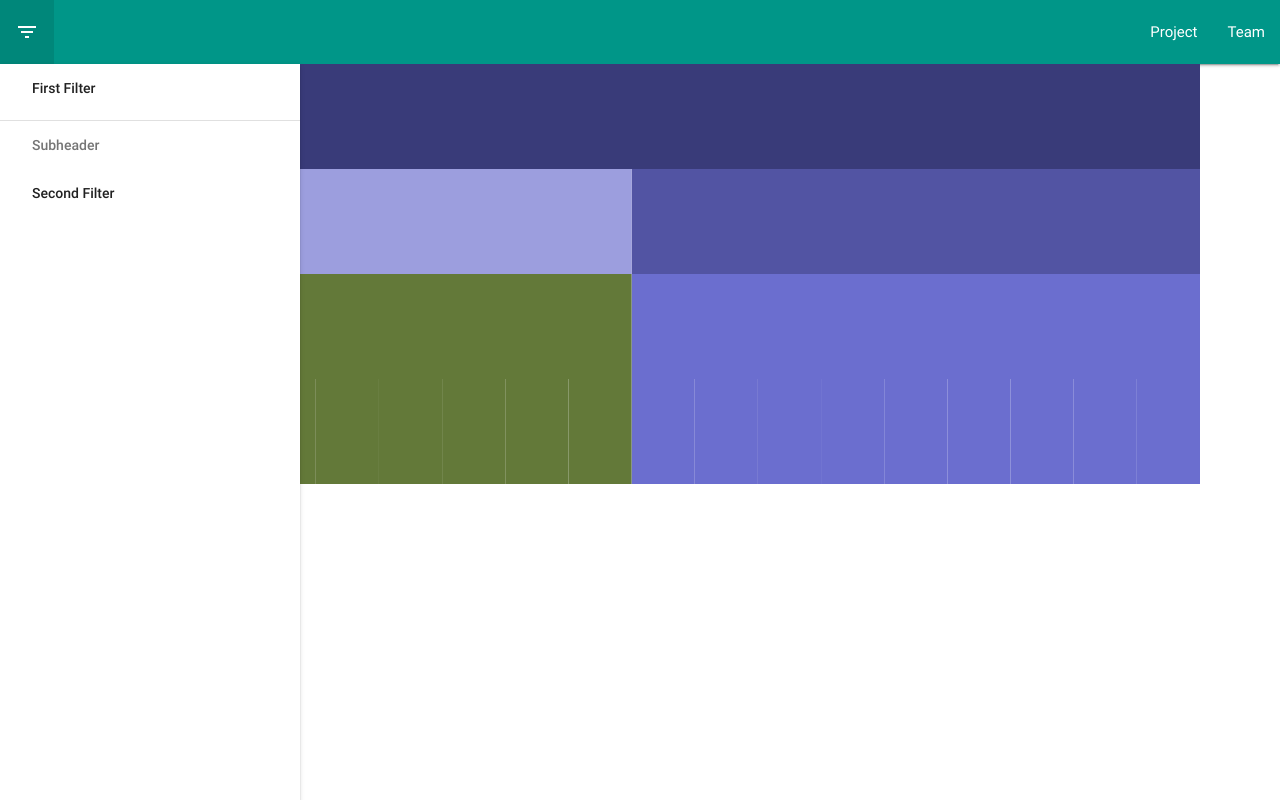
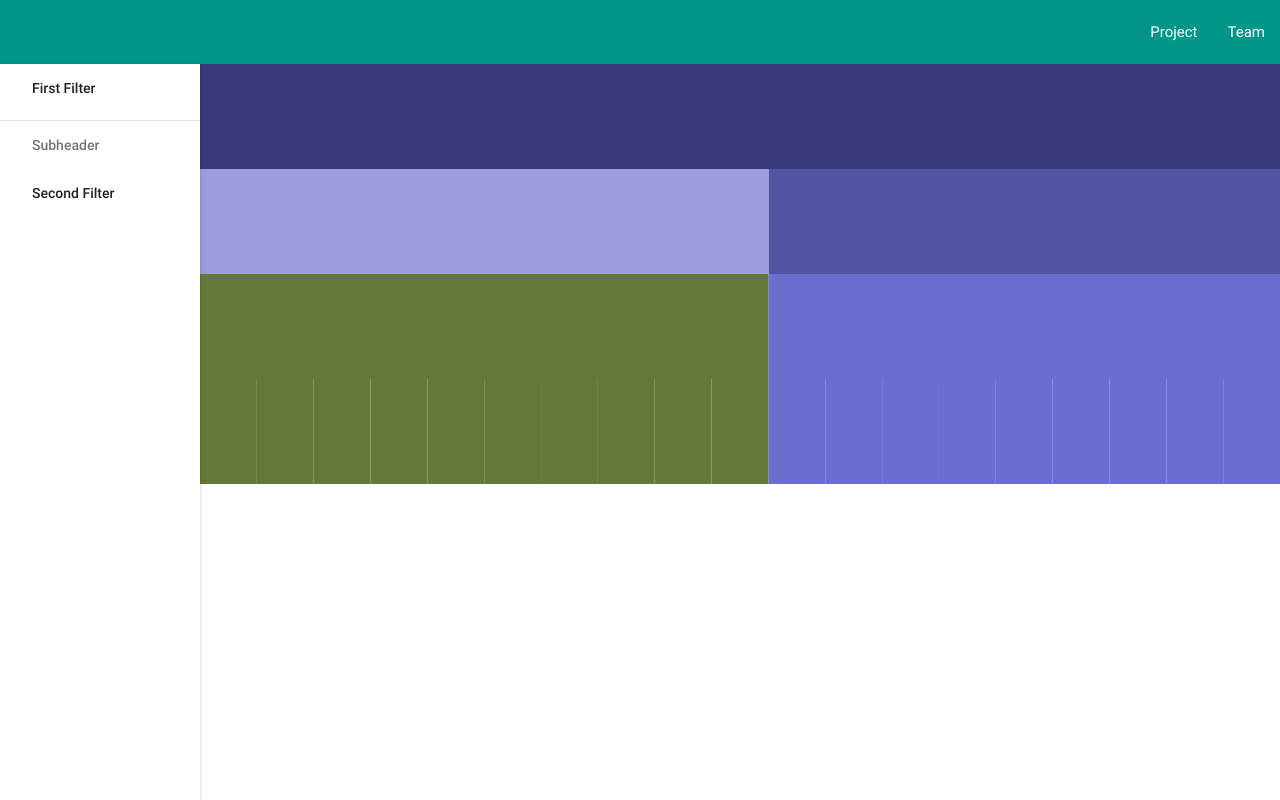
Before and after one commit to ProjectEir/ProjectEir.github.io, a plain HTML site: page index.html in a window 1280 px wide. Drawn offline with nearby package versions, Linux system fonts and the light colour scheme.

Commit message:
Fixed Navbar and filled screen

```diff
--- a/css/style.css
+++ b/css/style.css
@@ -23,3 +23,11 @@
     .side-nav {
         top: 64px;
     }
+
+#main_content {
+    margin-left: 200px;
+}
+
+#slide-out {
+    width: 200px;
+}
--- a/index.html
+++ b/index.html
@@ -15,12 +15,10 @@
     <title>Project Eir</title>
 </head>
 
+
 <body>
     <nav>
         <div class="nav-wrapper teal">
-            <ul id="nav-filter" class="left hide-on-med-and-down center-align" style="width: 200px;">
-                <li id="show-sidebar"><a href="#"><i class="small material-icons">filter_list</i></a></li>
-            </ul>
             <ul id="nav-mobile" class="right hide-on-med-and-down">
                 <li><a href="about.html">Project</a></li>
                 <li><a href="team.html">Team</a></li>
@@ -49,40 +47,6 @@
         </section>
     </div>
 
-
-    <script>
-        $('.button-collapse').sideNav({
-            menuWidth: 200, // Default is 300
-            edge: 'left', // Choose the horizontal origin
-            closeOnClick: true, // Closes side-nav on <a> clicks, useful for Angular/Meteor
-            draggable: false, // Choose whether you can drag to open on touch screens,
-            onOpen: function (el) { /* Do Stuff*/ },
-            onClose: function (el) { /* Do Stuff*/ },
-        });
-
-        var isHidden = false;
-        $("#show-sidebar").click(function () {
-            if (isHidden) {
-                //show sidebar
-                $('#slide-out').addClass('fixed');
-                //decrease graph size
-                //$("svg").width($("svg").width() - 200);
-            } else {
-                //hide sidebar
-                $('#slide-out').removeClass('fixed');
-                $('.button-collapse').sideNav('hide');
-                //enlarge graph
-                //$("svg").width($("svg").width() + 200);
-            }
-            isHidden = !isHidden;
-        });
-
-
-        jQuery(document).ready(function () {
-            jQuery('.sidenav-toggle').sideNav();
-        });
-
-    </script>
 </body>
 
 </html>
--- a/script/icicle.js
+++ b/script/icicle.js
@@ -1,5 +1,5 @@
 //https://github.com/Sushanthece/D3-Zoomable-icicle
-var w = 1200,
+var w = window.innerWidth-200,
 h = 420,
 x = d3.scale.linear().range([0, w]),
 y = d3.scale.linear().range([0, h]),
```
